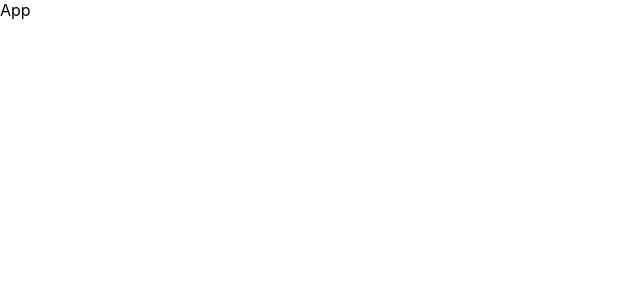
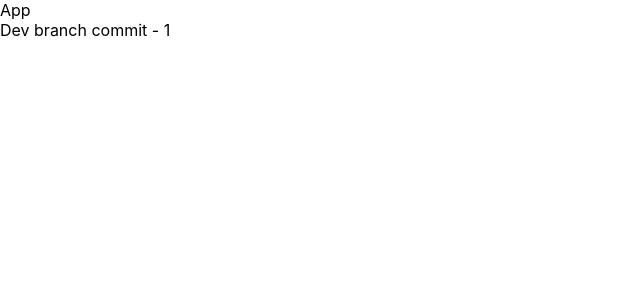
Before and after one commit to YauheniZhukovets/cra-console, a React (Create React App) app: page / in a window 1280 px wide. Shown: the top 300 px of the page, without its empty margins (0-640 px from the left). Built offline with nearby package versions, Linux system fonts and the light colour scheme.

Commit message:
Dev branch commit - 1

```diff
--- a/src/App.tsx
+++ b/src/App.tsx
@@ -2,9 +2,12 @@ import React from 'react';
 import './App.css';
 
 function App() {
-  return (
-    <div>App</div>
-  );
+    return (
+        <div>
+            <div>App</div>
+            <div>Dev branch commit - 1</div>
+        </div>
+    );
 }
 
 export default App;
```
